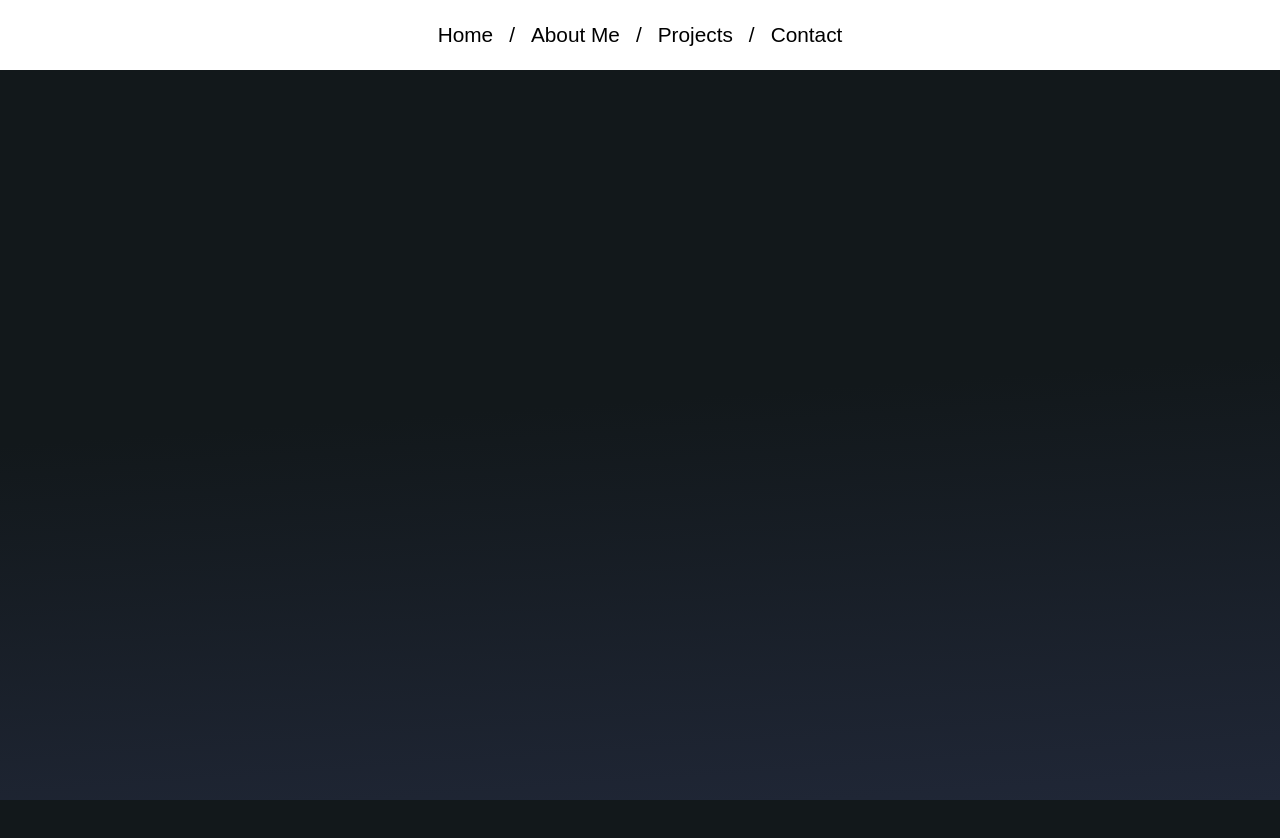
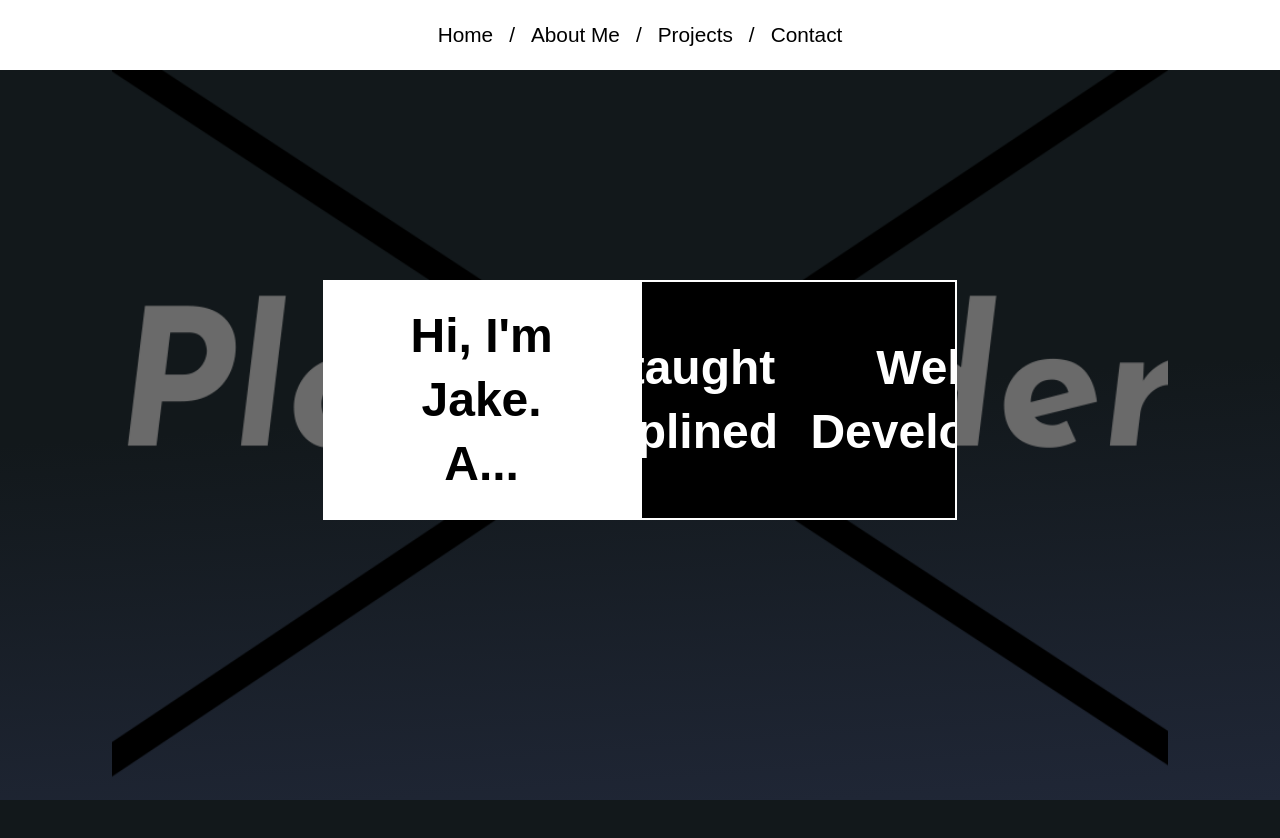
Before and after one commit to jakelequire/Portfolio, a Next.js app: page / in a window 1280 px wide. Shown: the top 838 px of the page. Built offline with nearby package versions, Linux system fonts and the light colour scheme.

Commit message:
Landing Part1

```diff
--- /dev/null
+++ b/components/aboutme.jsx
@@ -0,0 +1,13 @@
+
+
+export default function AboutMe() {
+
+    return (
+        <div className="aboutme-wrapper">
+            <div className="">
+
+
+            </div>
+        </div>
+    );
+}
--- a/components/landing.jsx
+++ b/components/landing.jsx
@@ -1,12 +1,64 @@
-import Image from "next/image";
+import { useState, useEffect, useRef } from 'react';
+import Image from 'next/image';
 
+import placeholder from '../public/media/placeholder.png';
 
 export default function Landing() {
+  // Declare a state variable to store the current text
+  const [text, setText] = useState("");
+
+  // Get a reference to the h1 element
+  const cycledHeader = useRef(null);
+
+  // Array of words to cycle through
+  const headerString = [ ' Disciplined ', ' Tenacious ', ' Determined ', ' Passionate ', ' Ambitious '];
+
+  // Index of current word in the array
+  const [currentIndex, setCurrentIndex] = useState(0);
+
+  // State variable to store whether the glitch effect is applied
+  const [glitch, setGlitch] = useState(false)
+
+  // Use the useEffect hook to update the text every 5 seconds
+  useEffect(() => {
+    // Set up a timer to update the text every 5 seconds
+    const interval = setInterval(() => {
+
+      // Update the text to the next word in the array
+      setText(headerString[currentIndex]);
+
+      // Increment the index
+      setCurrentIndex((currentIndex + 1) % headerString.length);
+      setGlitch(true)
+
+      setTimeout(() => {
+        setGlitch(false)
+      }, 50)
+    }, 5000);
+
+    // Clean up the timer when the component unmounts
+    return () => clearInterval(interval);
+  });
+
   return (
     <div className="landing-wrapper">
-        <div className="hero-container" id="l-home">
+		  <div className="landing-container">
+		  	<div className="landing-hero">
+        	<div className="landing-headerOne">
+		  	  <h1 className="header-two">Hi, I'm</h1>
+		  	  <h1 className="header-two">Jake.</h1>
+		  	  <h1 className="header-two">A...</h1>
+        	</div>
 
-        </div>
+        	<div className="landing-headerTwo">
+        		<h1 className="header-one">Self-taught</h1>
+        		<h1 className="cycled-header" ref={cycledHeader}>
+        	    	{text}
+        	  	</h1>
+        	  <h1 className="header-three">Web Developer</h1>
+        	</div>
+		  	</div>
+		  </div>
     </div>
   );
 }
--- a/components/navbar.jsx
+++ b/components/navbar.jsx
@@ -40,7 +40,6 @@ export default function NavBar() {
 
   // Render the navbar
   return (
-      <div>
         <div className="navbar" ref={navRef}>
           <div className="nav-group">
             <div className="nav-links-container">
@@ -54,6 +53,5 @@ export default function NavBar() {
             </div>
           </div>
         </div>
-      </div>
     );
 }
--- a/package.json
+++ b/package.json
@@ -13,9 +13,7 @@
     "next": "13.0.7",
     "react": "18.2.0",
     "react-bootstrap": "^2.7.0",
-    "react-dom": "18.2.0"
-  },
-  "devDependencies": {
+    "react-dom": "18.2.0",
     "sass": "^1.57.1"
   }
 }
--- a/pages/_app.js
+++ b/pages/_app.js
@@ -1,6 +1,7 @@
 import '../styles/globals.css'
 import '../styles/navbar.css'
-import '../styles/hero.css'
+import '../styles/landing.css'
+import '../styles/aboutme.css'
 
 export default function App({ Component, pageProps }) {
   return <Component {...pageProps} />
--- a/pages/index.js
+++ b/pages/index.js
@@ -5,6 +5,7 @@ import styles from '../styles/Home.module.css'
 
 import NavBar from '../components/navbar.jsx'
 import Landing from '../components/landing.jsx'
+import AboutMe from '../components/aboutMe.jsx'
 /* */
 const inter = Inter({ subsets: ['latin'] })
 
@@ -18,9 +19,10 @@ export default function Home() {
         <link rel="icon" href="/favicon.ico" />
       </Head>
       <main className={styles.main}>
-        <div>
+        <div className="index-wrapper">
           <NavBar> </NavBar>
           <Landing> </Landing>
+          <AboutMe> </AboutMe>
         </div>
       </main>
     </>
--- a/styles/Home.module.css
+++ b/styles/Home.module.css
@@ -24,6 +24,9 @@
   min-height: 200vh;
 }
 
+.landing-wrapper {
+  z-index: 1;
+}
 
 /* Enable hover only on non-touch devices */
 @media (hover: hover) and (pointer: fine) {
--- a/styles/hero.css
+++ /dev/null
@@ -1,39 +0,0 @@
-/*
-#d4d4d4 - Light Gray
-#707070 - Dark Gray
-#1f1f1f - Black
-#731010 - dark Red
-#a80000 -  Red
-
-#fff (white)
-#000 (black)
-#8BC34A (dark green)
-#FFC107 (bright yellow)
-#03A9F4 (bright blue)
-#9C27B0 (purple)
-*/
-
-.landing-wrapper{
-
-}
-
-
-.hero-container {
-    display: flex;
-    flex-direction: column;
-    justify-content: center;
-    align-items: center;
-    height: 50rem;
-    width: 100vw;
-    background-color: none;
-    background-image: none;
-    background-size: cover;
-    background-position: center;
-    background-repeat: no-repeat;
-    background-attachment: fixed;
-    color: #fff;
-    font-size: 1.5rem;
-    font-weight: 500;
-    text-align: center;
-    padding: 0 1rem;
-}
--- /dev/null
+++ b/styles/landing.css
@@ -0,0 +1,83 @@
+/*
+#d4d4d4 - Light Gray
+#707070 - Dark Gray
+#1f1f1f - Black
+#731010 - dark Red
+#a80000 -  Red
+
+#fff (white)
+#000 (black)
+#8BC34A (dark green)
+#FFC107 (bright yellow)
+#03A9F4 (bright blue)
+#9C27B0 (purple)
+*/
+
+.landing-wrapper {
+    display: flex;
+    flex-direction: column;
+    justify-content: center;
+    align-items: center;
+    height: 50rem;
+    width: 100vw;
+    background-color: none;
+    background-image: none;
+    background-size: cover;
+    background-position: center;
+    background-repeat: no-repeat;
+    background-attachment: fixed;
+    color: #fff;
+    font-size: 1.5rem;
+    font-weight: 500;
+    text-align: center;
+    padding: 0 7rem;
+}
+
+.landing-container {
+    display: flex;
+    height: 100%;
+    width: 100%;
+    flex-direction: row;
+    align-content: center;
+    justify-content: space-between;
+    align-items: center;
+  }
+
+.landing-hero {
+    display: flex;
+    height: 100%;
+    width: 100%;
+    flex-direction: row;
+    align-content: center;
+    justify-content: center;
+    align-items: center;
+    background-image: url('../public/media/placeholder.png');
+    background-size: cover;
+    background-repeat: no-repeat;
+    background-position: center;
+}
+
+.landing-headerOne, .landing-headerTwo {
+    display: flex;
+    flex-direction: column;
+    height: 30%;
+    width: 100%;
+    overflow: hidden;
+    padding: 0.5rem;
+    border: 2px solid #fff;
+    line-height: 4rem;
+    align-content: center;
+    justify-content: center;
+    align-items: center;
+    flex-wrap: wrap;
+}
+    .landing-headerOne {
+        background-color: #fff;
+        color: #000;
+        flex: 0 0 30%;
+    }
+    .landing-headerTwo {
+        background-color: #000;
+        color: #fff;
+        flex: 0 0 30%;
+    }
--- a/styles/navbar.css
+++ b/styles/navbar.css
@@ -33,11 +33,7 @@
 .nav-group {
   display: flex;
   flex-direction: row;
-}
-
-.nav-links-container {
-  display: flex;
-  flex-direction: row;
+  background: none;
 }
 
 .nav-link {
@@ -55,6 +51,12 @@
   -o-transition: all 100ms ease-in;
   -webkit-transition: all 100ms ease-in;
   transition: all 100ms ease-in;
+}
+
+.nav-links-container {
+  display: flex;
+  flex-direction: row;
+  background-color: transparent;
 }
 .nav-separator {
   display: flex;
```
Also changed, not shown: public/media/placeholder.png (added), styles/aboutme.css (added).
